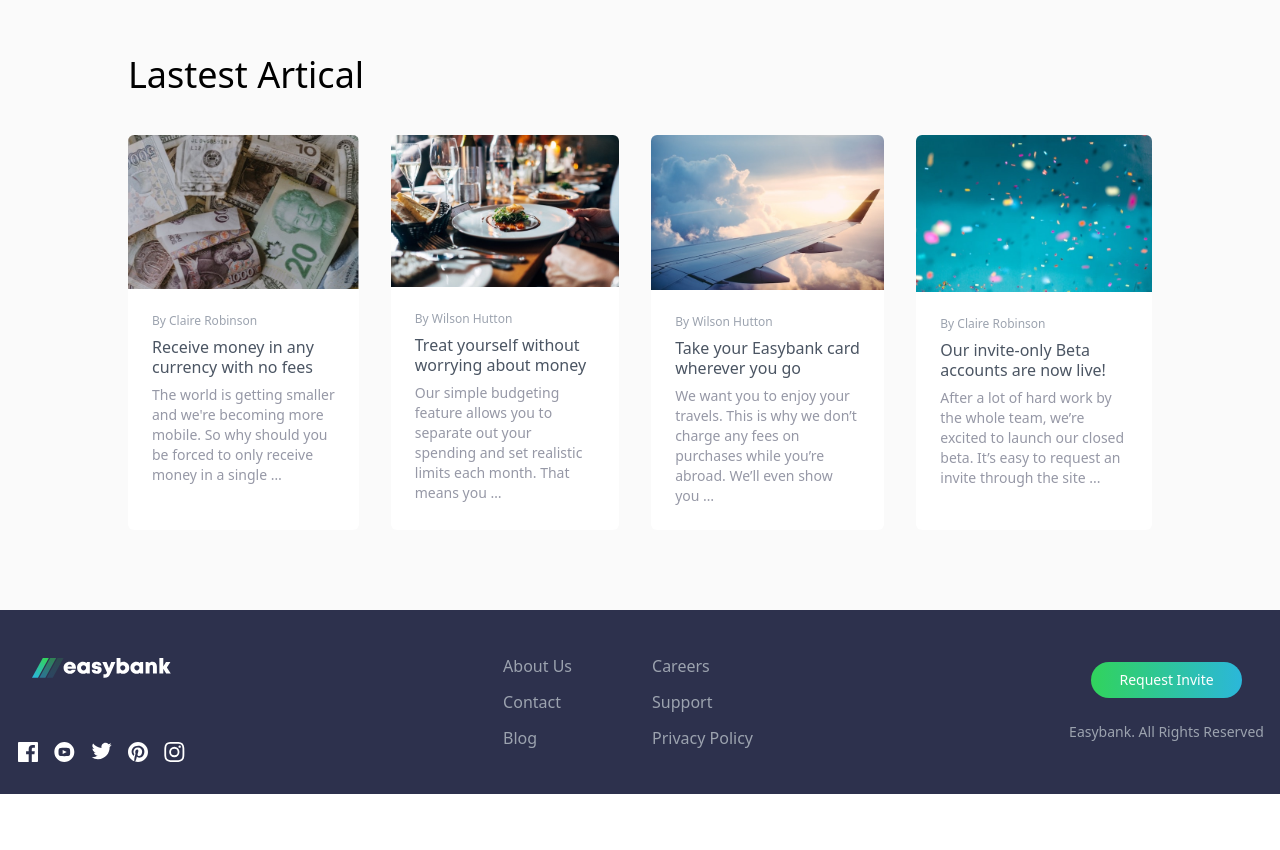
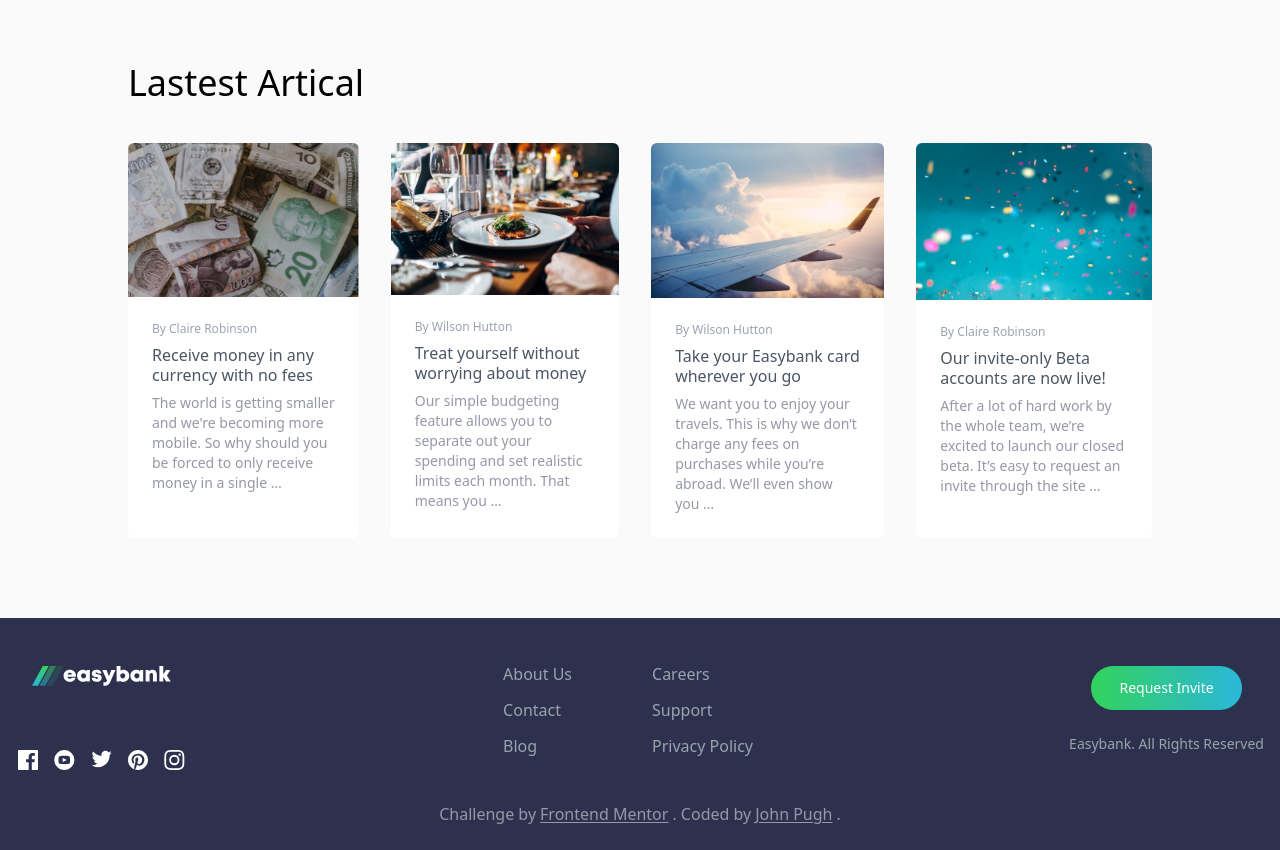
Before and after one commit to JohnPugh688/Easybank-landing-page, a website: page index.html in a window 1280 px wide. Shown: the part 1460-2310 px from the top of the page. Before the commit the page ends 2254 px from the top, so only its background shows below. Drawn offline with Linux system fonts and the light colour scheme.

Commit message:
updated version

```diff
--- a/index.html
+++ b/index.html
@@ -16,9 +16,11 @@
 
     <title>Frontend Mentor | Easybank landing page</title>
   </head>
-  <body class="max-w-[1440px] mx-auto">
-    <header class="bg-white sticky top-0 z-30">
-      <section
+  <body class="w-full">
+    <header
+      class="max-w-[1440px] font-PublicSans mx-auto bg-white sticky top-0 z-30"
+    >
+      <div
         class="max-w-screen-xl mx-auto px-8 py-6 flex justify-between items-center"
       >
         <div>
@@ -70,14 +72,14 @@
         </div>
         <button
           type="button"
-          class="text-white hidden md:block bg-gradient-to-r from-LimeGreen to-BrightCyan ease-in hover:scale-105 font-medium rounded-full text-sm px-7 py-2 text-center"
+          class="text-white hidden md:block bg-gradient-to-r from-LimeGreen to-BrightCyan ease-in hover:scale-105 font-medium rounded-full text-sm px-7 py-3 text-center"
         >
           Request Invite
         </button>
-      </section>
+      </div>
 
       <!-- hamburger drop down menu -->
-      <section
+      <div
         id="mobile-menu"
         class="absolute hidden top-24 left-0 right-0 mx-6 text-xl bg-gray-300 py-8 flex-col shadow-sm-light shadow-lime-400 md:hidden rounded-md justify-center items-center"
       >
@@ -114,9 +116,9 @@
             >Careers</a
           >
         </nav>
-      </section>
+      </div>
     </header>
-    <main>
+    <main class="font-PublicSans max-w-[1440px] mx-auto">
       <section
         class="flex bg-VeryLightGray flex-col-reverse md:flex-row md:pl-32 md:pt-10 justify-center md:gap-20 items-center"
       >
@@ -124,7 +126,7 @@
         <div
           class="flex flex-col items-center justify-center text-center md:text-left md:items-start max-w-[400px] mb-20 md:mb-0 gap-5 md:gap-6"
         >
-          <h1 class="text-[42px] leading-[42px] font-light">
+          <h1 class="text-6xl text-DarkBlue font-light">
             Next generation digital banking
           </h1>
           <p class="px-4 md:px-0 text-gray-400">
@@ -134,7 +136,7 @@
           </p>
           <button
             type="button"
-            class="text-white bg-gradient-to-r from-LimeGreen to-BrightCyan ease-in hover:scale-105 font-medium rounded-full text-sm px-7 py-2 text-center"
+            class="text-white bg-gradient-to-r from-LimeGreen to-BrightCyan ease-in hover:scale-105 font-medium rounded-full text-sm px-7 py-3 text-center"
           >
             Request Invite
           </button>
@@ -231,14 +233,14 @@
           </li>
         </ul>
       </section>
-
+      <!-- ARTICALS -->
       <section
         class="flex px-6 md:px-32 bg-VeryLightGray py-20 gap-10 flex-col justify-center items-center md:items-start md:justify-start"
       >
         <h2 class="text-4xl px-4 md:px-0 font-light">Lastest Artical</h2>
         <div class="flex flex-col lg:gap-8 lg:flex-row">
           <!-- currency -->
-          <div class="max-w-7xl bg-white rounded-md">
+          <article class="max-w-7xl bg-white rounded-md">
             <img
               class="w-full object-bottom rounded-t-md"
               src="images/image-currency.jpg"
@@ -254,9 +256,9 @@
                 why should you be forced to only receive money in a single …
               </p>
             </div>
-          </div>
+          </article>
           <!-- restaurant -->
-          <div class="w-fit bg-white rounded-md">
+          <article class="w-fit bg-white rounded-md">
             <img
               class="w-full object-bottom rounded-t-md"
               src="images/image-restaurant.jpg"
@@ -272,9 +274,9 @@
                 spending and set realistic limits each month. That means you …
               </p>
             </div>
-          </div>
+          </article>
           <!-- plane -->
-          <div class="w-fit bg-white rounded-md">
+          <article class="w-fit bg-white rounded-md">
             <img
               class="w-full object-bottom rounded-t-md"
               src="images/image-plane.jpg"
@@ -290,16 +292,16 @@
                 any fees on purchases while you’re abroad. We’ll even show you …
               </p>
             </div>
-          </div>
+          </article>
           <!-- confetti -->
-          <div class="w-fit bg-white rounded-md">
+          <article class="w-fit bg-white rounded-md">
             <img
               class="w-full object-bottom rounded-t-md"
               src="images/image-confetti.jpg"
               alt=""
             />
             <div class="p-6 flex flex-col gap-2">
-              <h4 class="text-gray-400 text-xs">By Claire Robinson</h4>
+              <h3 class="text-gray-400 text-xs">By Claire Robinson</h3>
               <h3 class="text-gray-600 leading-5">
                 Our invite-only Beta accounts are now live!
               </h3>
@@ -309,11 +311,11 @@
                 the site ...
               </p>
             </div>
-          </div>
+          </article>
         </div>
       </section>
-
-      <footer class="bg-DarkBlue">
+    </main>
+    <footer class="font-PublicSans bg-DarkBlue">
       <div
         class="flex gap-8 flex-col md:flex-row justify-between mx-auto w-full max-w-screen-xl p-4 py-6 lg:py-8"
       >
@@ -322,36 +324,39 @@
           <div
             class="max-w-screen-xl flex flex-wrap items-center justify-between mx-auto p-4"
           >
-              <a
-                href="#"
-                class="flex items-center space-x-3 rtl:space-x-reverse"
-              >
-                <img
-                  src="images/whiteLogo.svg"
-                  class="h-5"
-                  alt="easybank Logo"
-                />
+            <a href="#" class="flex items-center space-x-3 rtl:space-x-reverse">
+              <img src="images/whiteLogo.svg" class="h-5" alt="easybank Logo" />
             </a>
           </div>
           <ul class="flex gap-4 justify-center">
+            <li>
               <a href="#"
                 ><img src="images/icon-facebook.svg" alt="facebook"
               /></a>
+            </li>
+            <li>
               <a href="#"
                 ><img src="images/icon-youtube.svg" alt="youtube"
               /></a>
+            </li>
+            <li>
               <a href="#"
                 ><img src="images/icon-twitter.svg" alt="twitter"
               /></a>
+            </li>
+            <li>
               <a href="#"
                 ><img src="images/icon-pinterest.svg" alt="pinterest"
               /></a>
+            </li>
+            <li>
               <a href="#"
                 ><img src="images/icon-instagram.svg" alt="instagram"
               /></a>
+            </li>
           </ul>
         </div>
-          <!-- LD MIDDLE SECTION -->
+        <!-- Lg MIDDLE SECTION -->
         <ul
           class="flex flex-col md:flex-row md:gap-20 justify-center items-center text-gray-400 gap-3"
         >
@@ -393,7 +398,7 @@
         <div class="flex flex-col gap-6 justify-center items-center">
           <button
             type="button"
-              class="text-white bg-gradient-to-r from-LimeGreen to-BrightCyan ease-in hover:scale-105 font-medium rounded-full text-sm px-7 py-2 text-center"
+            class="text-white bg-gradient-to-r from-LimeGreen to-BrightCyan ease-in hover:scale-105 font-medium rounded-full text-sm px-7 py-3 text-center"
           >
             Request Invite
           </button>
@@ -401,12 +406,20 @@
         </div>
       </div>
     </footer>
-    </main>
-    <!-- <div class="attribution">
+    <div class="flex justify-center bg-DarkBlue text-GrayishBlue pb-6">
       Challenge by
-      <a href="https://www.frontendmentor.io?ref=challenge" target="_blank"
+      <a
+        class="hover:text-LimeGreen underline underline-offset-2 px-1"
+        href="https://www.frontendmentor.io?ref=challenge"
+        target="_blank"
         >Frontend Mentor</a
-      >. Coded by <a href="#">Your Name Here</a>.
-    </div> -->
+      >. Coded by
+      <a
+        class="hover:text-LimeGreen underline underline-offset-2 px-1"
+        href="https://www.frontendmentor.io/home"
+      >
+        John Pugh</a
+      >.
+    </div>
   </body>
 </html>
--- a/tailwind.config.js
+++ b/tailwind.config.js
@@ -15,7 +15,7 @@ module.exports = {
         VeryLightGray: '#FAFAFA',
       },
       fontFamily: {
-        PublicSans:'PublicSans'
+        PublicSans:'Public+Sans'
       }
     },
   },
```
Also changed, not shown: output.css. Lines whose indentation alone changed are shown as unchanged.
